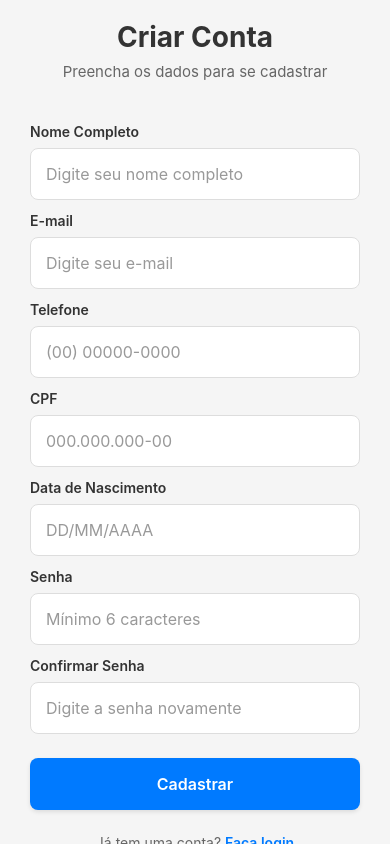
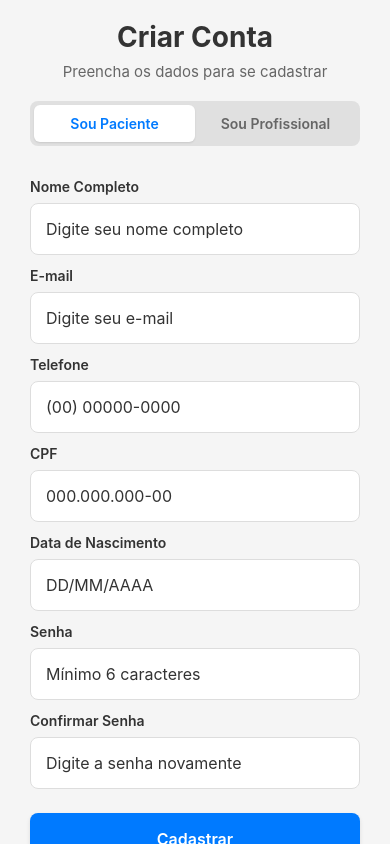
Before and after one commit to carlosjc31/agende-frontend, a React Native app in the folder Agende/: screen /SignUp in a window 390 px wide. Built offline with nearby package versions, Linux system fonts and the light colour scheme.

Commit message:
criando parte de criar profissional

```diff
--- a/Agende/src/screens/auth/SignUpScreen.js
+++ b/Agende/src/screens/auth/SignUpScreen.js
@@ -4,255 +4,216 @@
 
 import React, { useState } from 'react';
 import {
-  View,
-  Text,
-  TextInput,
-  TouchableOpacity,
-  StyleSheet,
-  KeyboardAvoidingView,
-  Platform,
-  Alert,
-  ScrollView,
-  ActivityIndicator,
+  View, Text, TextInput, TouchableOpacity, StyleSheet,
+  KeyboardAvoidingView, Platform, Alert, ScrollView, ActivityIndicator,
 } from 'react-native';
 import { useAuth } from '../../contexts/AuthContext';
+// Certifique-se de importar o axios/api caso o signUp do contexto não faça a chamada direta
+import { api } from '../../services/api';
 
 export default function SignUpScreen({ navigation }) {
+  // Estado para controlar a aba ativa (Paciente ou Profissional)
+  const [userType, setUserType] = useState('paciente');
+
+  // Campos Comuns
   const [fullName, setFullName] = useState('');
   const [email, setEmail] = useState('');
   const [phone, setPhone] = useState('');
   const [cpf, setCpf] = useState('');
-  const [dataNascimento, setDataNascimento] = useState('');
   const [password, setPassword] = useState('');
   const [confirmPassword, setConfirmPassword] = useState('');
+
+  // Campo Exclusivo Paciente
+  const [dataNascimento, setDataNascimento] = useState('');
+
+  // Campos Exclusivos Profissional
+  const [crm, setCrm] = useState('');
+  const [especialidade, setEspecialidade] = useState('');
+
   const [isLoading, setIsLoading] = useState(false);
+  const { signIn } = useAuth(); // Usaremos o signIn após o cadastro manual se quiser logar direto
 
-  const { signUp } = useAuth();
-
+  // ... (Mantenha as funções validateEmail, formatPhone, formatCPF, formatDate EXATAMENTE COMO ESTAVAM)
   const validateEmail = (email) => {
     const regex = /^[^\s@]+@[^\s@]+\.[^\s@]+$/;
     return regex.test(email);
   };
-
   const formatPhone = (text) => {
     const cleaned = text.replace(/\D/g, '');
     let formatted = cleaned;
-    if (cleaned.length >= 11) {
-      formatted = `(${cleaned.slice(0, 2)}) ${cleaned.slice(2, 7)}-${cleaned.slice(7, 11)}`;
-    } else if (cleaned.length >= 7) {
-      formatted = `(${cleaned.slice(0, 2)}) ${cleaned.slice(2, 6)}-${cleaned.slice(6)}`;
-    } else if (cleaned.length >= 2) {
-      formatted = `(${cleaned.slice(0, 2)}) ${cleaned.slice(2)}`;
-    }
+    if (cleaned.length >= 11) formatted = `(${cleaned.slice(0, 2)}) ${cleaned.slice(2, 7)}-${cleaned.slice(7, 11)}`;
+    else if (cleaned.length >= 7) formatted = `(${cleaned.slice(0, 2)}) ${cleaned.slice(2, 6)}-${cleaned.slice(6)}`;
+    else if (cleaned.length >= 2) formatted = `(${cleaned.slice(0, 2)}) ${cleaned.slice(2)}`;
     return formatted;
   };
-
   const formatCPF = (text) => {
     const cleaned = text.replace(/\D/g, '');
     let formatted = cleaned;
-    if (cleaned.length >= 11) {
-      formatted = `${cleaned.slice(0, 3)}.${cleaned.slice(3, 6)}.${cleaned.slice(6, 9)}-${cleaned.slice(9, 11)}`;
-    } else if (cleaned.length >= 9) {
-      formatted = `${cleaned.slice(0, 3)}.${cleaned.slice(3, 6)}.${cleaned.slice(6)}`;
-    } else if (cleaned.length >= 6) {
-      formatted = `${cleaned.slice(0, 3)}.${cleaned.slice(3)}`;
-    }
+    if (cleaned.length >= 11) formatted = `${cleaned.slice(0, 3)}.${cleaned.slice(3, 6)}.${cleaned.slice(6, 9)}-${cleaned.slice(9, 11)}`;
+    else if (cleaned.length >= 9) formatted = `${cleaned.slice(0, 3)}.${cleaned.slice(3, 6)}.${cleaned.slice(6)}`;
+    else if (cleaned.length >= 6) formatted = `${cleaned.slice(0, 3)}.${cleaned.slice(3)}`;
     return formatted;
   };
-
   const formatDate = (text) => {
     const cleaned = text.replace(/\D/g, '');
     let formatted = cleaned;
-    if (cleaned.length >= 8) {
-      formatted = `${cleaned.slice(0, 2)}/${cleaned.slice(2, 4)}/${cleaned.slice(4, 8)}`;
-    } else if (cleaned.length >= 4) {
-      formatted = `${cleaned.slice(0, 2)}/${cleaned.slice(2)}`;
-    }
+    if (cleaned.length >= 8) formatted = `${cleaned.slice(0, 2)}/${cleaned.slice(2, 4)}/${cleaned.slice(4, 8)}`;
+    else if (cleaned.length >= 4) formatted = `${cleaned.slice(0, 2)}/${cleaned.slice(2)}`;
     return formatted;
   };
 
   const handleSignUp = async () => {
-    // Validações
-    if (!fullName || !email || !phone || !cpf || !dataNascimento || !password || !confirmPassword) {
-      Alert.alert('Erro', 'Por favor, preencha todos os campos');
+    // 1. Validações Base (Exigidas tanto para Paciente quanto para Médico)
+    if (!fullName || !email || !phone || !password || !confirmPassword) {
+      Alert.alert('Erro', 'Por favor, preencha todos os campos obrigatórios.');
       return;
     }
-
-    if (fullName.trim().split(' ').length < 2) {
-      Alert.alert('Erro', 'Por favor, informe seu nome completo');
-      return;
-    }
-
-    if (!validateEmail(email)) {
-      Alert.alert('Erro', 'Por favor, informe um e-mail válido');
-      return;
-    }
-
-    if (password.length < 6) {
-      Alert.alert('Erro', 'A senha deve ter no mínimo 6 caracteres');
-      return;
-    }
-
     if (password !== confirmPassword) {
       Alert.alert('Erro', 'As senhas não coincidem');
       return;
     }
 
+    // 2. Validações Específicas (O pulo do gato!)
+    if (userType === 'paciente') {
+      if (!cpf || !dataNascimento) {
+        Alert.alert('Erro', 'Informe o CPF e a Data de Nascimento.');
+        return;
+      }
+    } else if (userType === 'profissional') {
+      if (!crm || !especialidade) {
+        Alert.alert('Erro', 'Informe o CRM e a Especialidade.');
+        return;
+      }
+    }
+
     setIsLoading(true);
 
     try {
-      // Converter data para formato ISO
-      const partesData = dataNascimento.split('/');
-      const dataFormatadaParaJava = `${partesData[2]}-${partesData[1]}-${partesData[0]}`;
-
-      const result = await signUp({
+      let endpoint = '';
+      let payload = {
         nomeCompleto: fullName,
         email,
         senha: password,
-        cpf: cpf.replace(/\D/g, ''),
-        dataNascimento: dataFormatadaParaJava,
         telefone: phone,
-      });
+      };
 
+      if (userType === 'paciente') {
+        endpoint = '/auth/register/paciente';
+        const partesData = dataNascimento.split('/');
+        payload.dataNascimento = `${partesData[2]}-${partesData[1]}-${partesData[0]}`;
+        // O CPF só vai no payload se for paciente!
+        payload.cpf = cpf.replace(/\D/g, '');
+      } else {
+        endpoint = '/auth/register/profissional';
+        payload.crm = crm;
+        payload.especialidade = especialidade;
+      }
 
-      if (result.success) {
-        Alert.alert('Sucesso', 'Cadastro realizado com sucesso!');
-        // Navegação será feita automaticamente pelo AuthContext
-      } else {
-        Alert.alert('Erro', result.message);
-      }
+      console.log(`Disparando para ${endpoint}...`);
+
+      // Faz a chamada direta para a sua API!
+      await api.post(endpoint, payload);
+
+      Alert.alert(
+        'Sucesso!',
+        userType === 'profissional'
+          ? 'Cadastro realizado! Aguarde a aprovação do Administrador para começar a atender.'
+          : 'Conta criada com sucesso! Faça o login.',
+        [{ text: 'OK', onPress: () => navigation.goBack() }]
+      );
+
     } catch (error) {
-
       const erroDoBackend = error.response?.data;
-      // ESTA LINHA VAI MOSTRAR O ERRO REAL NO TERMINAL DO EXPO:
       console.log("ERRO DETALHADO DO BACKEND:", erroDoBackend);
-
-      Alert.alert('O Java recusou porque:',
-        JSON.stringify(erroDoBackend) || 'Erro desconhecido'
-      );
+      Alert.alert('Erro ao Cadastrar', typeof erroDoBackend === 'string' ? erroDoBackend : 'Verifique os dados e tente novamente.');
     } finally {
       setIsLoading(false);
     }
   };
 
-  const handleBackToLogin = () => {
-    navigation.goBack();
-  };
-
   return (
-    <KeyboardAvoidingView
-      behavior={Platform.OS === 'ios' ? 'padding' : 'height'}
-      style={styles.container}
-    >
-      <ScrollView
-        contentContainerStyle={styles.scrollContent}
-        keyboardShouldPersistTaps="handled"
-        showsVerticalScrollIndicator={false}
-      >
+    <KeyboardAvoidingView behavior={Platform.OS === 'ios' ? 'padding' : 'height'} style={styles.container}>
+      <ScrollView contentContainerStyle={styles.scrollContent} keyboardShouldPersistTaps="handled" showsVerticalScrollIndicator={false}>
         <View style={styles.content}>
           <Text style={styles.title}>Criar Conta</Text>
           <Text style={styles.subtitle}>Preencha os dados para se cadastrar</Text>
 
+          {/* AS ABAS DE TIPO DE USUÁRIO */}
+          <View style={styles.tabContainer}>
+            <TouchableOpacity
+              style={[styles.tab, userType === 'paciente' && styles.tabActive]}
+              onPress={() => setUserType('paciente')}
+            >
+              <Text style={[styles.tabText, userType === 'paciente' && styles.tabTextActive]}>Sou Paciente</Text>
+            </TouchableOpacity>
+
+            <TouchableOpacity
+              style={[styles.tab, userType === 'profissional' && styles.tabActive]}
+              onPress={() => setUserType('profissional')}
+            >
+              <Text style={[styles.tabText, userType === 'profissional' && styles.tabTextActive]}>Sou Profissional</Text>
+            </TouchableOpacity>
+          </View>
+
           <View style={styles.form}>
+            {/* Campos Comuns (Nome, Email, Telefone, CPF) */}
             <Text style={styles.label}>Nome Completo</Text>
-            <TextInput
-              style={styles.input}
-              placeholder="Digite seu nome completo"
-              placeholderTextColor="#999"
-              value={fullName}
-              onChangeText={setFullName}
-              autoCapitalize="words"
-              editable={!isLoading}
-            />
+            <TextInput style={styles.input} placeholder="Digite seu nome completo" value={fullName} onChangeText={setFullName} editable={!isLoading} />
 
             <Text style={styles.label}>E-mail</Text>
-            <TextInput
-              style={styles.input}
-              placeholder="Digite seu e-mail"
-              placeholderTextColor="#999"
-              value={email}
-              onChangeText={setEmail}
-              keyboardType="email-address"
-              autoCapitalize="none"
-              autoCorrect={false}
-              editable={!isLoading}
-            />
+            <TextInput style={styles.input} placeholder="Digite seu e-mail" value={email} onChangeText={setEmail} keyboardType="email-address" autoCapitalize="none" editable={!isLoading} />
 
             <Text style={styles.label}>Telefone</Text>
-            <TextInput
-              style={styles.input}
-              placeholder="(00) 00000-0000"
-              placeholderTextColor="#999"
-              value={phone}
-              onChangeText={(text) => setPhone(formatPhone(text))}
-              keyboardType="phone-pad"
-              maxLength={15}
-              editable={!isLoading}
-            />
+            <TextInput style={styles.input} placeholder="(00) 00000-0000" value={phone} onChangeText={(text) => setPhone(formatPhone(text))} keyboardType="phone-pad" maxLength={15} editable={!isLoading} />
 
+            {userType === 'paciente' && (
+              <>
                 <Text style={styles.label}>CPF</Text>
                 <TextInput
                   style={styles.input}
                   placeholder="000.000.000-00"
-              placeholderTextColor="#999"
                   value={cpf}
                   onChangeText={(text) => setCpf(formatCPF(text))}
                   keyboardType="number-pad"
                   maxLength={14}
                   editable={!isLoading}
                 />
+              </>
+            )}
 
+            {/* Condicional: Campo de Paciente */}
+            {userType === 'paciente' && (
+              <>
                 <Text style={styles.label}>Data de Nascimento</Text>
-            <TextInput
-              style={styles.input}
-              placeholder="DD/MM/AAAA"
-              placeholderTextColor="#999"
-              value={dataNascimento}
-              onChangeText={(text) => setDataNascimento(formatDate(text))}
-              keyboardType="number-pad"
-              maxLength={10}
-              editable={!isLoading}
-            />
+                <TextInput style={styles.input} placeholder="DD/MM/AAAA" value={dataNascimento} onChangeText={(text) => setDataNascimento(formatDate(text))} keyboardType="number-pad" maxLength={10} editable={!isLoading} />
+              </>
+            )}
 
+            {/* Condicional: Campos de Médico */}
+            {userType === 'profissional' && (
+              <>
+                <Text style={styles.label}>CRM</Text>
+                <TextInput style={styles.input} placeholder="Ex: CRM-SP 123456" value={crm} onChangeText={setCrm} editable={!isLoading} />
+
+                <Text style={styles.label}>Especialidade</Text>
+                <TextInput style={styles.input} placeholder="Ex: Cardiologia" value={especialidade} onChangeText={setEspecialidade} editable={!isLoading} />
+              </>
+            )}
+
+            {/* Senhas */}
             <Text style={styles.label}>Senha</Text>
-            <TextInput
-              style={styles.input}
-              placeholder="Mínimo 6 caracteres"
-              placeholderTextColor="#999"
-              value={password}
-              onChangeText={setPassword}
-              secureTextEntry
-              autoCapitalize="none"
-              editable={!isLoading}
-            />
+            <TextInput style={styles.input} placeholder="Mínimo 6 caracteres" value={password} onChangeText={setPassword} secureTextEntry editable={!isLoading} />
 
             <Text style={styles.label}>Confirmar Senha</Text>
-            <TextInput
-              style={styles.input}
-              placeholder="Digite a senha novamente"
-              placeholderTextColor="#999"
-              value={confirmPassword}
-              onChangeText={setConfirmPassword}
-              secureTextEntry
-              autoCapitalize="none"
-              editable={!isLoading}
-            />
+            <TextInput style={styles.input} placeholder="Digite a senha novamente" value={confirmPassword} onChangeText={setConfirmPassword} secureTextEntry editable={!isLoading} />
 
-            <TouchableOpacity
-              style={[styles.button, isLoading && styles.buttonDisabled]}
-              onPress={handleSignUp}
-              disabled={isLoading}
-            >
-              {isLoading ? (
-                <ActivityIndicator color="#fff" />
-              ) : (
-                <Text style={styles.buttonText}>Cadastrar</Text>
-              )}
+            <TouchableOpacity style={[styles.button, isLoading && styles.buttonDisabled]} onPress={handleSignUp} disabled={isLoading}>
+              {isLoading ? <ActivityIndicator color="#fff" /> : <Text style={styles.buttonText}>Cadastrar</Text>}
             </TouchableOpacity>
 
             <View style={styles.loginContainer}>
               <Text style={styles.loginText}>Já tem uma conta? </Text>
-              <TouchableOpacity onPress={handleBackToLogin} disabled={isLoading}>
+              <TouchableOpacity onPress={() => navigation.goBack()} disabled={isLoading}>
                 <Text style={styles.loginLink}>Faça login</Text>
               </TouchableOpacity>
             </View>
@@ -263,85 +224,29 @@ export default function SignUpScreen({ navigation }) {
   );
 }
 
+// ADICIONE ESTES DOIS ESTILOS NOVOS NO SEU STYLESHEET LÁ EMBAIXO:
 const styles = StyleSheet.create({
-  container: {
-    flex: 1,
-    backgroundColor: '#f5f5f5',
-  },
-  scrollContent: {
-    flexGrow: 1,
-    paddingVertical: 20,
-  },
-  content: {
-    paddingHorizontal: 30,
-  },
-  title: {
-    fontSize: 28,
-    fontWeight: 'bold',
-    color: '#333',
-    marginBottom: 8,
-    textAlign: 'center',
-  },
-  subtitle: {
-    fontSize: 15,
-    color: '#666',
-    marginBottom: 30,
-    textAlign: 'center',
-  },
-  form: {
-    width: '100%',
-  },
-  label: {
-    fontSize: 14,
-    fontWeight: '600',
-    color: '#333',
-    marginBottom: 8,
-    marginTop: 12,
-  },
-  input: {
-    backgroundColor: '#fff',
-    borderWidth: 1,
-    borderColor: '#ddd',
-    borderRadius: 8,
-    padding: 15,
-    fontSize: 16,
-    color: '#333',
-  },
-  button: {
-    backgroundColor: '#007AFF',
-    borderRadius: 8,
-    padding: 16,
-    alignItems: 'center',
-    marginTop: 24,
-    shadowColor: '#000',
-    shadowOffset: { width: 0, height: 2 },
-    shadowOpacity: 0.1,
-    shadowRadius: 4,
-    elevation: 3,
-  },
-  buttonDisabled: {
-    backgroundColor: '#ccc',
-    opacity: 0.7,
-  },
-  buttonText: {
-    color: '#fff',
-    fontSize: 16,
-    fontWeight: '600',
-  },
-  loginContainer: {
-    flexDirection: 'row',
-    justifyContent: 'center',
-    alignItems: 'center',
-    marginTop: 24,
-    marginBottom: 20,
-  },
-  loginText: {
-    fontSize: 14,
-    color: '#666',
-  },
-  loginLink: {
-    fontSize: 14,
-    color: '#007AFF',
-    fontWeight: '600',
-  },
+  // ... mantenha os seus estilos antigos todos, e cole estes novos:
+  container: { flex: 1, backgroundColor: '#f5f5f5' },
+  scrollContent: { flexGrow: 1, paddingVertical: 20 },
+  content: { paddingHorizontal: 30 },
+  title: { fontSize: 28, fontWeight: 'bold', color: '#333', marginBottom: 8, textAlign: 'center' },
+  subtitle: { fontSize: 15, color: '#666', marginBottom: 20, textAlign: 'center' },
+
+  // ESTILOS DAS ABAS:
+  tabContainer: { flexDirection: 'row', backgroundColor: '#e0e0e0', borderRadius: 8, padding: 4, marginBottom: 20 },
+  tab: { flex: 1, paddingVertical: 10, alignItems: 'center', borderRadius: 6 },
+  tabActive: { backgroundColor: '#fff', shadowColor: '#000', shadowOffset: { width: 0, height: 1 }, shadowOpacity: 0.1, shadowRadius: 2, elevation: 2 },
+  tabText: { fontSize: 14, color: '#666', fontWeight: '600' },
+  tabTextActive: { color: '#007AFF' },
+
+  form: { width: '100%' },
+  label: { fontSize: 14, fontWeight: '600', color: '#333', marginBottom: 8, marginTop: 12 },
+  input: { backgroundColor: '#fff', borderWidth: 1, borderColor: '#ddd', borderRadius: 8, padding: 15, fontSize: 16, color: '#333' },
+  button: { backgroundColor: '#007AFF', borderRadius: 8, padding: 16, alignItems: 'center', marginTop: 24, shadowColor: '#000', shadowOffset: { width: 0, height: 2 }, shadowOpacity: 0.1, shadowRadius: 4, elevation: 3 },
+  buttonDisabled: { backgroundColor: '#ccc', opacity: 0.7 },
+  buttonText: { color: '#fff', fontSize: 16, fontWeight: '600' },
+  loginContainer: { flexDirection: 'row', justifyContent: 'center', alignItems: 'center', marginTop: 24, marginBottom: 20 },
+  loginText: { fontSize: 14, color: '#666' },
+  loginLink: { fontSize: 14, color: '#007AFF', fontWeight: '600' },
 });
--- a/Agende/src/screens/patient/AppointmentsScreen.js
+++ b/Agende/src/screens/patient/AppointmentsScreen.js
@@ -28,7 +28,6 @@ export default function AppointmentsScreen({ navigation }) {
     try {
       setLoading(true);
       const dados = await consultaAPI.listarPorPaciente(user.perfilId);
-      // Proteção contra undefined:
       setConsultasReais(Array.isArray(dados) ? dados : (dados?.content || []));
     } catch (error) {
       console.log('Erro ao carregar histórico:', error);
@@ -38,9 +37,7 @@ export default function AppointmentsScreen({ navigation }) {
     }
   };
 
-  // 2. O "Truque da Separação": O React filtra a lista gigante do Java em duas pequenas!
   const upcomingAppointments = consultasReais.filter(c => c.status === 'AGENDADA');
-  // Se o status for diferente de AGENDADA (ex: CANCELADA, CONCLUIDA, REALIZADA), vai pro Histórico
   const pastAppointments = consultasReais.filter(c => c.status !== 'AGENDADA');
 
   const handleCancelAppointment = (appointment) => {
--- a/Agende/src/screens/patient/SearchDoctorsScreen.js
+++ b/Agende/src/screens/patient/SearchDoctorsScreen.js
@@ -65,9 +65,9 @@ const carregarProfissionais = async () => {
   };
 
   // CAMADA DE SEGURANÇA 2: Garante que doctors é sempre uma lista antes de filtrar
-  const safeDoctors = Array.isArray(doctors) ? doctors : [];
+    const safeDoctors = Array.isArray(doctors) ? doctors : [];
 
-  const filteredDoctors = safeDoctors.filter(doctor => {
+    const filteredDoctors = safeDoctors.filter(doctor => {
     const nome = doctor.nomeCompleto || doctor.nome || '';
     const especialidade = doctor.especialidade || '';
 
```
Also changed, not shown: Agende/src/screens/admin/ValidarProfissionalScreen.js (+59 -53 lines), Agende/src/screens/patient/BookAppointmentScreen.js (+7 -3 lines), Agende/src/services/api.js (+25 -2 lines). Lines whose indentation alone changed are shown as unchanged.
